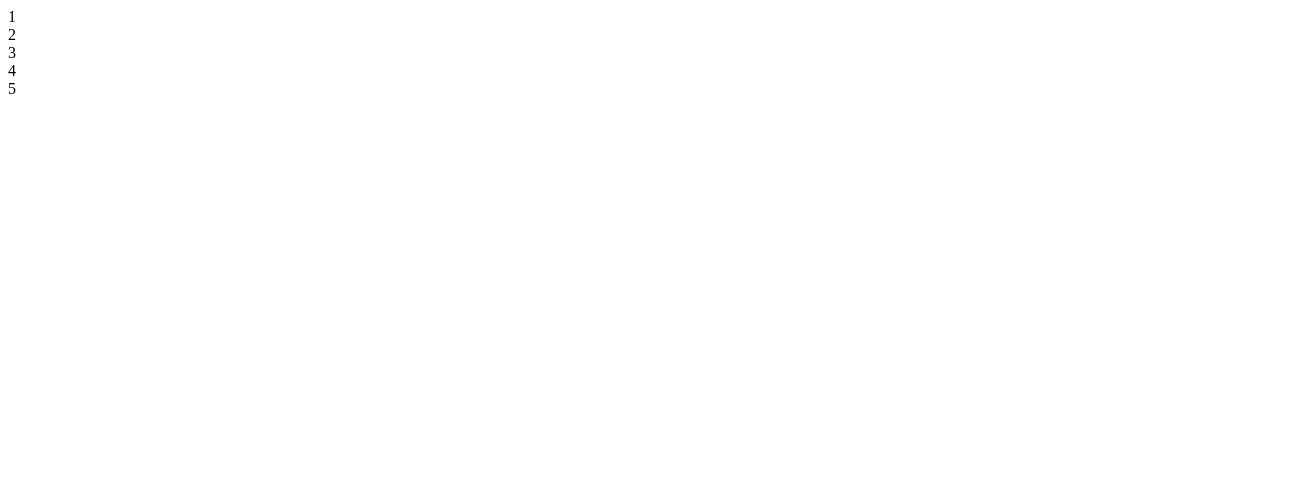
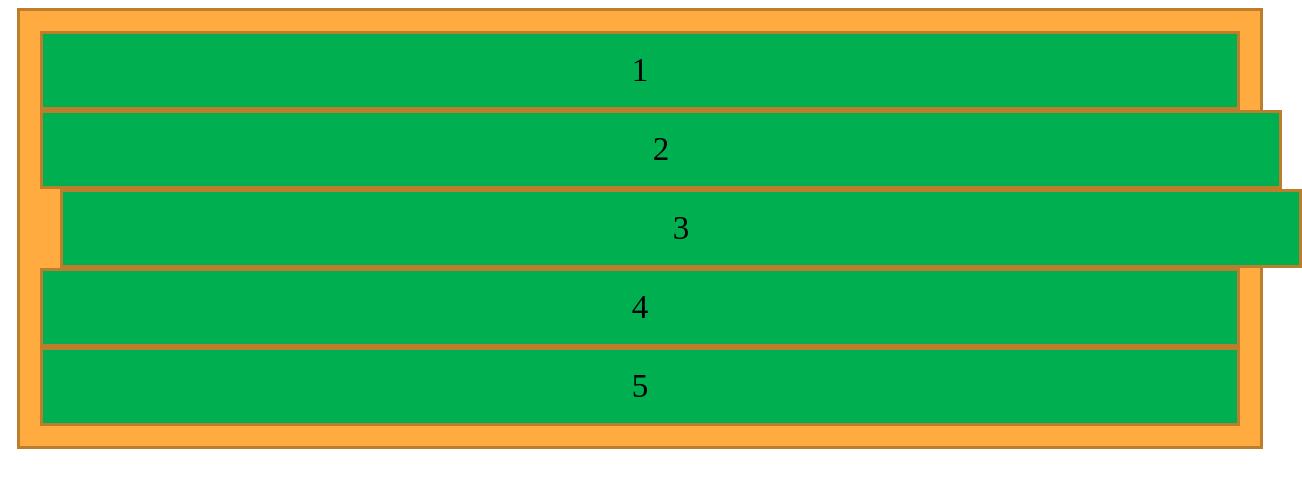
Before and after one commit to parsivalgaming/parsivalgaming.github.io, a plain HTML site: page Новая папка (4)/index.html in a window 1280 px wide. Shown: the whole page, 1302 px wide, since content can reach past the window. Drawn offline with Linux system fonts and the light colour scheme.

Commit message:
Add files via upload

```diff
--- a/Новая папка (4)/index.html
+++ b/Новая папка (4)/index.html
@@ -5,7 +5,7 @@
     <meta http-equiv="X-UA-Compatible" content="IE=edge">
     <meta name="viewport" content="width=device-width, initial-scale=1.0">
     <title>Document</title>
-    <link rel="styelesheet" href="styele.css">
+    <link rel="stylesheet" href="styele.css">
 </head>
 <body>
     <div class="wrapper">
```
